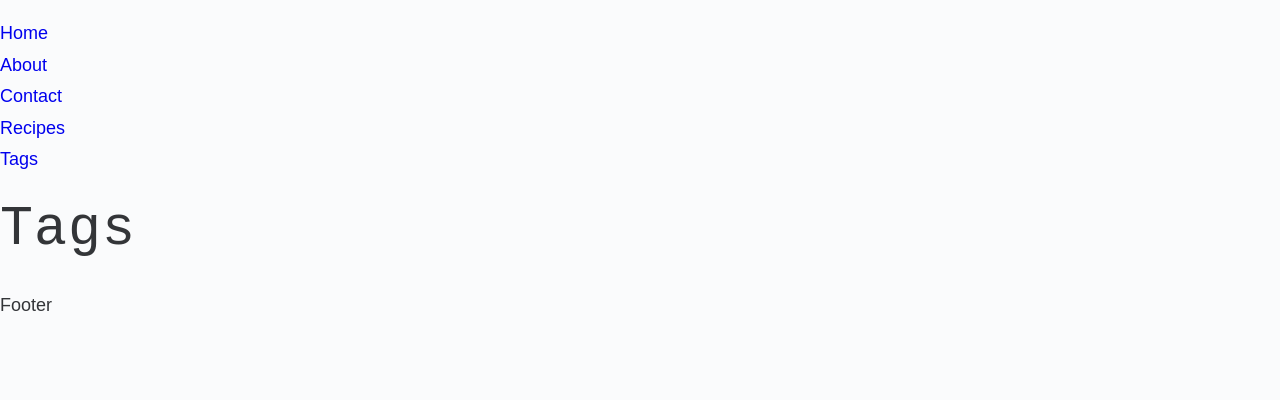
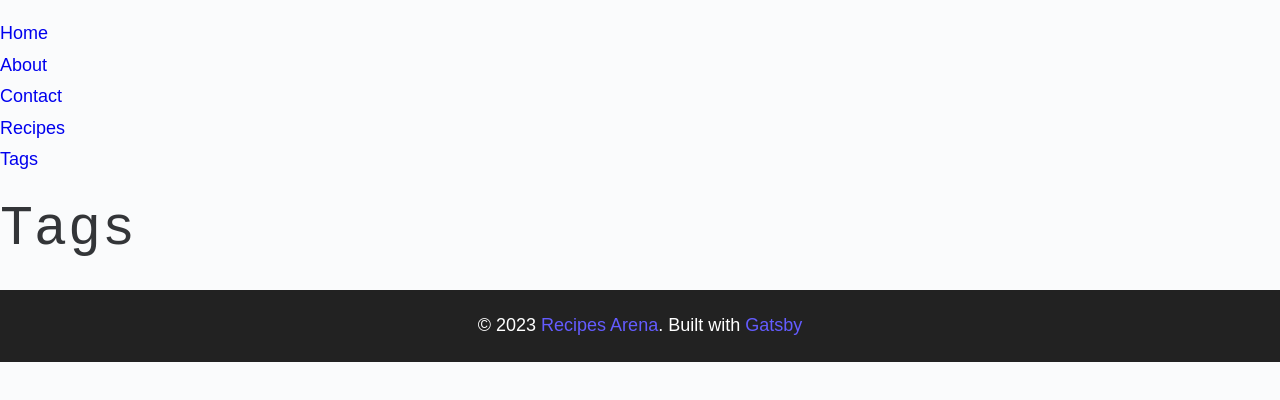
Before and after one commit to Omolara5861/recipe-arena, a Gatsby site: page /tags in a window 1280 px wide. Built offline with nearby package versions, Linux system fonts and the light colour scheme; Gatsby itself is replaced by a stand-in of ours.

Commit message:
feat: :sparkles: Add footer

```diff
--- a/src/components/Footer.js
+++ b/src/components/Footer.js
@@ -1,8 +1,14 @@
-import React from 'react';
+import React from "react"
+
 const Footer = () => {
-    return (
-        <p>Footer</p>
-    )
+  return (
+    <footer className="page-footer">
+      <p>
+        &copy; {new Date().getFullYear()} <span>Recipes Arena</span>. Built with{" "}
+        <a href="https://www.gatsbyjs.com/">Gatsby</a>
+      </p>
+    </footer>
+  )
 }
 
-export default Footer;
+export default Footer
```
